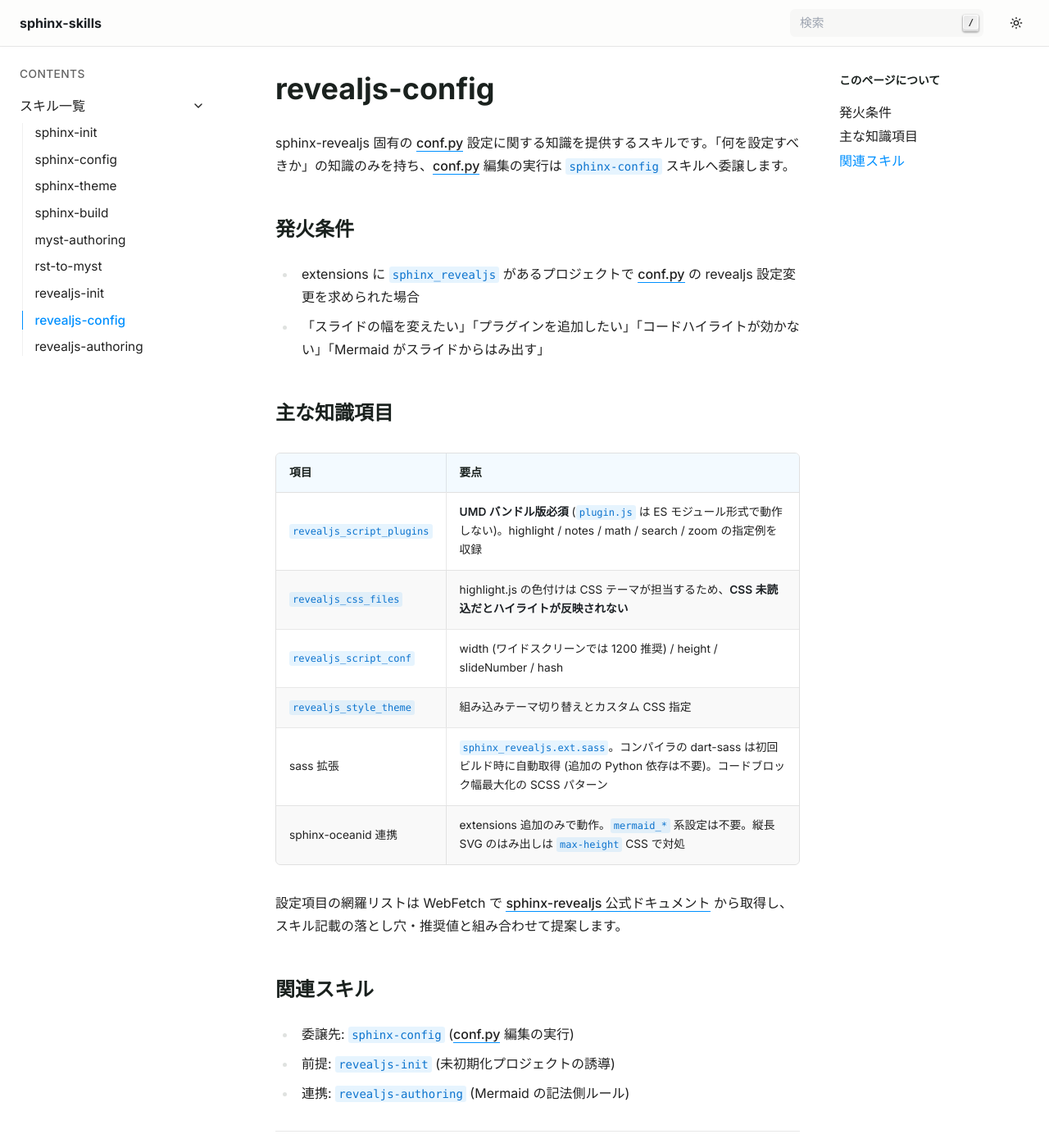
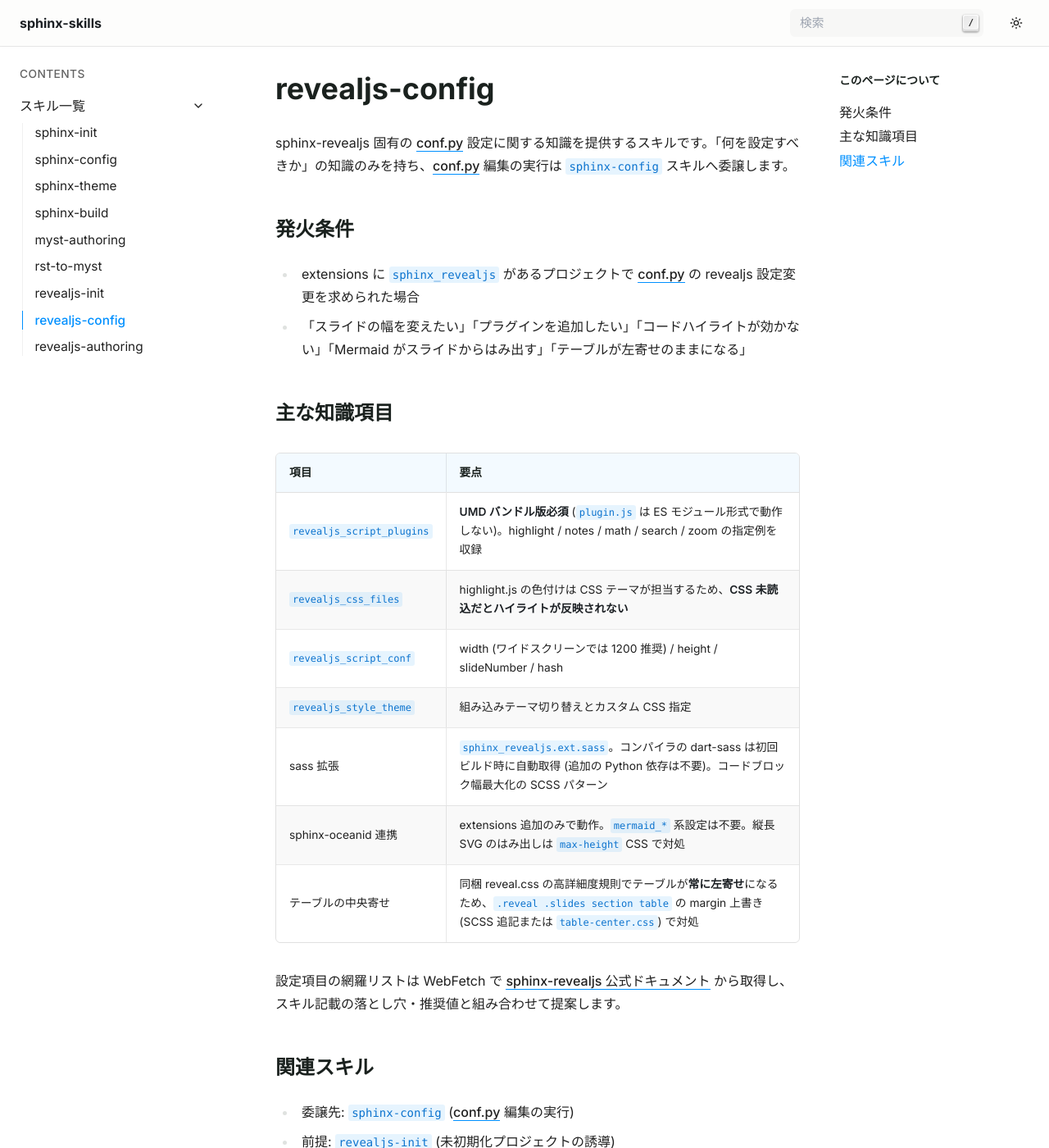
Before and after one commit to drillan/sphinx-skills, a Sphinx documentation site: the page built from docs/skills/revealjs-config.md, in a window 1280 px wide and 1400 px high. Shown: the whole window at 82% size. Built offline with Sphinx 7.4.7, drawn with Linux system fonts in a browser that asks for light colours.

Commit message:
レビュー指摘対応: docs ページ同期・table-center.css 生成の明示・設定例の条件コメント
- docs/skills/revealjs-config.md: 知識項目表にテーブル中央寄せの行、発火条件にトリガー句を追加
- docs/skills/revealjs-init.md: 実行フローに table-center.css 自動生成を記載
- revealjs-init: オプション提示時に自動生成を伝える指示を追加 (透明性)
- revealjs-config: 設定例の revealjs_css_files に SCSS 非選択時の条件コメントを追加

Co-Authored-By: Claude Fable 5 <noreply@anthropic.com>

```diff
--- a/docs/skills/revealjs-config.md
+++ b/docs/skills/revealjs-config.md
@@ -5,7 +5,7 @@ sphinx-revealjs 固有の conf.py 設定に関する知識を提供するスキ
 ## 発火条件
 
 - extensions に `sphinx_revealjs` があるプロジェクトで conf.py の revealjs 設定変更を求められた場合
-- 「スライドの幅を変えたい」「プラグインを追加したい」「コードハイライトが効かない」「Mermaid がスライドからはみ出す」
+- 「スライドの幅を変えたい」「プラグインを追加したい」「コードハイライトが効かない」「Mermaid がスライドからはみ出す」「テーブルが左寄せのままになる」
 
 ## 主な知識項目
 
@@ -17,6 +17,7 @@ sphinx-revealjs 固有の conf.py 設定に関する知識を提供するスキ
 | `revealjs_style_theme` | 組み込みテーマ切り替えとカスタム CSS 指定 |
 | sass 拡張 | `sphinx_revealjs.ext.sass`。コンパイラの dart-sass は初回ビルド時に自動取得 (追加の Python 依存は不要)。コードブロック幅最大化の SCSS パターン |
 | sphinx-oceanid 連携 | extensions 追加のみで動作。`mermaid_*` 系設定は不要。縦長 SVG のはみ出しは `max-height` CSS で対処 |
+| テーブルの中央寄せ | 同梱 reveal.css の高詳細度規則でテーブルが**常に左寄せ**になるため、`.reveal .slides section table` の margin 上書き (SCSS 追記または `table-center.css`) で対処 |
 
 設定項目の網羅リストは WebFetch で [sphinx-revealjs 公式ドキュメント](https://sphinx-revealjs.readthedocs.io/en/stable/configurations/) から取得し、スキル記載の落とし穴・推奨値と組み合わせて提案します。
 
```
Also changed, not shown: docs/skills/revealjs-init.md (+1 -1 lines), skills/revealjs-config/SKILL.md (+1 -0 lines), skills/revealjs-init/SKILL.md (+2 -0 lines).
